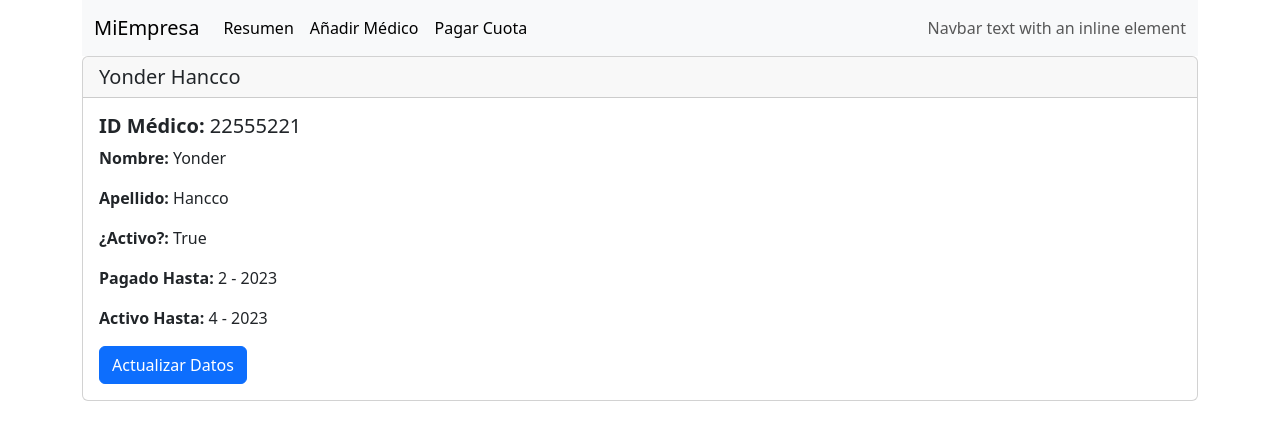
After one commit to YLlampi/veterinary, a Django app: page /quotas/detail_doctor/1 in a window 1280 px wide. The commit adds this page. Shown: the top 440 px of the page. Run offline with Django 4.2, Linux system fonts and the light colour scheme; data comes from the database, SQL or seed files in the repository; some libraries are stand-ins or nearby versions.

Commit message:
update project two

```diff
--- a/apps/quotas/templates/quotas/registro.html
+++ b/apps/quotas/templates/quotas/base.html
@@ -8,25 +8,28 @@
     <script type="text/javascript" src="http://ajax.googleapis.com/ajax/libs/jqueryui/1.7.2/jquery-ui.min.js"></script>
     <link rel="stylesheet" type="text/css" media="screen"
           href="http://ajax.googleapis.com/ajax/libs/jqueryui/1.7.2/themes/base/jquery-ui.css">
+    <link href="https://cdn.jsdelivr.net/npm/bootstrap@5.3.0-alpha1/dist/css/bootstrap.min.css" rel="stylesheet"
+          integrity="sha384-GLhlTQ8iRABdZLl6O3oVMWSktQOp6b7In1Zl3/Jr59b6EGGoI1aFkw7cmDA6j6gD" crossorigin="anonymous">
+
     <style type="text/css">
         .ui-datepicker-calendar {
             display: none;
         }
-
     </style>
 </head>
-<body>
-<h1>Detalles de Quotas</h1>
-
-<form method="GET">
-    {% csrf_token %}
-
-    <label for="startDate">Fecha(Mes-Año) :</label>
-    <input name="startDate" id="startDate" class="date-picker"/>
-    <button type="submit">Consultar</button>
 
 
-</form>
+<body>
+{% include 'quotas/includes/navbar.html' %}
+{% block content %}
+
+
+{% endblock content %}
+
+
+<script src="https://cdn.jsdelivr.net/npm/bootstrap@5.3.0-alpha1/dist/js/bootstrap.bundle.min.js"
+        integrity="sha384-w76AqPfDkMBDXo30jS1Sgez6pr3x5MlQ1ZAGC+nuZB+EYdgRZgiwxhTBTkF7CXvN"
+        crossorigin="anonymous"></script>
 
 
 <script type="text/javascript">
--- /dev/null
+++ b/apps/quotas/templates/quotas/detail_doctor.html
@@ -0,0 +1,28 @@
+{% extends 'quotas/base.html' %}
+
+pagado_hasta_month = models.PositiveSmallIntegerField(null=True, blank=True)
+    pagado_hasta_year = models.PositiveSmallIntegerField(null=True, blank=True)
+
+    activo_hasta_month = models.PositiveSmallIntegerField(null=True, blank=True)
+    activo_hasta_year = models.PositiveSmallIntegerField(null=True, blank=True)
+
+
+
+{% block content %}
+    <div class="container">
+        <div class="card">
+            <h5 class="card-header">{{ doctor.get_full_name }}</h5>
+            <div class="card-body">
+                <h5 class="card-title"><strong>ID Médico: </strong>{{ doctor.id_veterinarian }}</h5>
+                <p class="card-text"><strong>Nombre: </strong>{{ doctor.first_name }}</p>
+                <p class="card-text"><strong>Apellido: </strong>{{ doctor.last_name }}</p>
+                <p class="card-text"><strong>¿Activo?: </strong>{{ doctor.es_activo }}</p>
+                <p class="card-text"><strong>Pagado Hasta: </strong>{{ doctor.pagado_hasta_month }} - {{ doctor.pagado_hasta_year }}</p>
+                <p class="card-text"><strong>Activo Hasta: </strong>{{ doctor.activo_hasta_month }} - {{ doctor.activo_hasta_year }}</p>
+                <a href="{% url 'update_doctor' doctor.id %}" class="btn btn-primary">Actualizar Datos</a>
+            </div>
+        </div>
+    </div>
+
+
+{% endblock content %}
--- /dev/null
+++ b/apps/quotas/templates/quotas/includes/navbar.html
@@ -0,0 +1,29 @@
+<div class="container">
+
+    <nav class="navbar bg-primary navbar-expand-lg bg-body-tertiary">
+        <div class="container-fluid">
+            <a class="navbar-brand" href="{% url 'resumen' %}">MiEmpresa</a>
+            <button class="navbar-toggler" type="button" data-bs-toggle="collapse" data-bs-target="#navbarText"
+                    aria-controls="navbarText" aria-expanded="false" aria-label="Toggle navigation">
+                <span class="navbar-toggler-icon"></span>
+            </button>
+            <div class="collapse navbar-collapse" id="navbarText">
+                <ul class="navbar-nav me-auto mb-2 mb-lg-0">
+                    <li class="nav-item">
+                        <a class="nav-link active" aria-current="page" href="{% url 'resumen' %}">Resumen</a>
+                    </li>
+                    <li class="nav-item">
+                        <a class="nav-link active" aria-current="page" href="{% url 'add_doctor' %}">Añadir Médico</a>
+                    </li>
+                    <li class="nav-item">
+                        <a class="nav-link active" aria-current="page" href="{% url 'pagar_quota' %}">Pagar Cuota</a>
+                    </li>
+                </ul>
+                <span class="navbar-text">
+        Navbar text with an inline element
+      </span>
+            </div>
+        </div>
+    </nav>
+
+</div>
--- a/apps/quotas/urls.py
+++ b/apps/quotas/urls.py
@@ -3,5 +3,9 @@ from django.urls import path, include
 from . import views
 
 urlpatterns = [
-    path('', views.mostrar_fecha),
+    path('', views.resumen, name='resumen'),
+    path('pagar_quota/', views.mostrar_fecha, name='pagar_quota'),
+    path('add-doctor/', views.add_doctor, name='add_doctor'),
+    path('detail_doctor/<int:pk>', views.detail_doctor, name='detail_doctor'),
+    path('update_doctor/<int:pk>', views.update_doctor, name='update_doctor'),
 ]
--- a/apps/quotas/views.py
+++ b/apps/quotas/views.py
@@ -1,44 +1,133 @@
-from django.shortcuts import render
+import datetime
+
+from django.http import HttpResponseRedirect
+from django.shortcuts import render, redirect, get_object_or_404
 from django.views.generic import ListView, DetailView
+from django.contrib import messages  # import messages
 
 from .models import Control
+from ..userprofile.models import UserProfile
+from ..userprofile.forms import CustomUserForm
 
 
 # Create your views here.
 
-def mostrar_fecha(request):
-    return render(request, 'quotas/registro.html')
+def get_date():
+    current_date_time = datetime.datetime.now()
+    date = current_date_time.date()
+    actual_year = int(date.strftime("%Y"))
+    actual_month = int(date.strftime("%m"))
+
+    return actual_year, actual_month
 
 
-"""
-class MostrarFecha(ListView):
-    context_object_name = 'lista'
-    template_name = 'quotas/registro.html'
+def resumen(request):
+    context = {}
+    usuarios = UserProfile.objects.all()
 
-    def get_queryset(self):
-        f1 = self.request.GET.get('startDate', '')
+    actual_year, actual_month = get_date()
 
-        month = int(f1[:2])
-        year = int(f1[3:len(f1)])
-"""
+    for i in usuarios:
+        us = UserProfile.objects.get(id=i.id)
+        if int(actual_year) < int(us.activo_hasta_year):
+            us.es_activo = True
+        elif int(actual_year) > int(us.activo_hasta_year):
+            us.es_activo = False
+        else:
+            if int(actual_month) <= int(us.activo_hasta_month):
+                us.es_activo = True
+            else:
+                us.es_activo = False
+        us.save()
+
+    context['usuarios'] = UserProfile.objects.all()
+
+    return render(request, 'quotas/resumen.html', context)
+
+
+def add_doctor(request):
+    context = {}
+
+    form = CustomUserForm(request.POST or None)
+    if form.is_valid():
+        form.save()
+        redirect('resumen')
+
+    context['form'] = form
+    return render(request, "quotas/add_doctor.html", context)
+
+
+def detail_doctor(request, pk):
+    context = {}
+
+    context["doctor"] = UserProfile.objects.get(id=pk)
+
+    return render(request, "quotas/detail_doctor.html", context)
+
+
+# update view for details
+def update_doctor(request, pk):
+    context = {}
+
+    obj = get_object_or_404(UserProfile, id=pk)
+
+    form = CustomUserForm(request.POST or None, instance=obj)
+
+    if form.is_valid():
+        form.save()
+        return HttpResponseRedirect("/quotas/detail_doctor/" + str(pk))
+
+    context["form"] = form
+
+    return render(request, "quotas/update_doctor.html", context)
 
 
 def mostrar_fecha(request):
-    f1 = request.GET.get('startDate', '')
+    f1 = request.POST.get('startDate', '')
+    idd = request.POST.get('id_veterinario', '')
 
-    month = int(f1[:2])
-    year = int(f1[3:len(f1)])
+    context = {}
+    if request.method == 'POST':
 
-    control = Control.objects.get(user=request.user.userprofile)
+        try:
+            user = UserProfile.objects.get(id=int(idd))
+        except:
+            user = None
+            messages.warning(request, "Usuario no encontrado, corregir ID")
 
-    mes_pagado = control.pagado_hasta_month
-    año_pagado = control.pagado_hasta_year
+        if not user:
+            #return render(request, 'quotas/pagar_quota.html')
+            print("==================================")
+            return redirect('pagar_quota')
 
-    context = {
-        'mes_pagado': mes_pagado,
-        'año_pagado': año_pagado,
+        if f1:
+            month = int(f1[:2])
+            year = int(f1[3:len(f1)])
 
-        'month': month,
-        'year': year
-    }
-    return render(request, 'quotas/registro.html', context)
+            if year < user.pagado_hasta_year:
+                messages.warning(request, "Fecha Incorrecta, Corregir Año")
+                return redirect('pagar_quota')
+
+            elif month <= user.pagado_hasta_month and year == user.pagado_hasta_year:
+                messages.warning(request, "Fecha Incorrecta, Corregir Mes")
+                return redirect('pagar_quota')
+
+
+            user.pagado_hasta_month = month
+            user.pagado_hasta_year = year
+
+
+            if month + 2 > 12:
+                year += 1
+                month = (month + 2) % 12
+            else:
+                month += 2
+
+            user.activo_hasta_month = month
+            user.activo_hasta_year = year
+
+            user.save()
+
+        context['user'] = UserProfile.objects.get(id=int(idd))
+
+    return render(request, 'quotas/pagar_quota.html', context)
--- a/apps/userprofile/managers.py
+++ b/apps/userprofile/managers.py
@@ -1,4 +1,36 @@
+import datetime
+
 from django.db import models
 
+
 class UserProfileManager(models.Manager):
-    pass
+
+    def get_condition(self, id_doctor):
+
+        doctor = self.get(id=id_doctor)
+
+        pagado_month = doctor.pagado_hasta_month
+        pagado_year = doctor.pagado_hasta_year
+
+        activo_month = (doctor.activo_hasta_month)
+        activo_year = doctor.activo_hasta_year
+
+        current_date_time = datetime.datetime.now()
+        date = current_date_time.date()
+        actual_year = int(date.strftime("%Y"))
+        actual_month = int(date.strftime("%m"))
+
+        # print(f"Current Year -> {type(actual_month)} - {type(actual_year)}")
+        # print(f"Current Year -> {type(activo_month)} - {type(activo_year)}")
+
+        if int(actual_year) < int(activo_year):
+            return 1
+
+        if int(actual_month) <= int(activo_month):
+            return 1
+        else:
+            return 0
+
+
+#from apps.userprofile.models import *
+#datas = UserProfile.objects.get_condition(2)
--- a/apps/userprofile/models.py
+++ b/apps/userprofile/models.py
@@ -2,19 +2,29 @@ from django.db import models
 from django.contrib.auth.models import User
 
 from .managers import UserProfileManager
+
+
 # Create your models here.
 
 class UserProfile(models.Model):
-    user = models.OneToOneField(User, related_name='userprofile', on_delete=models.CASCADE)
+    # user = models.OneToOneField(User, related_name='userprofile', on_delete=models.CASCADE)
     first_name = models.CharField('Nombres', max_length=150, null=True)
     last_name = models.CharField('Apellidos', max_length=150, null=True)
+
     id_veterinarian = models.CharField('ID Veterinario', max_length=9, null=True, unique=True)
+
+    pagado_hasta_month = models.PositiveSmallIntegerField(null=True, default=0)
+    pagado_hasta_year = models.PositiveSmallIntegerField(null=True, default=0)
+
+    activo_hasta_month = models.PositiveSmallIntegerField(null=True, default=0)
+    activo_hasta_year = models.PositiveSmallIntegerField(null=True, default=0)
+
     es_activo = models.BooleanField(default=True)
 
     objects = UserProfileManager()
 
     def get_full_name(self):
-        return f'{self.first_name} {self.last_name} - {self.id_veterinarian}'
+        return f'{self.first_name} {self.last_name}'
 
     def __str__(self):
-        return self.user.username
+        return f'{self.id} - {self.first_name} {self.last_name}'
```
Also changed, not shown: apps/quotas/forms.py (added, +9 -0 lines), apps/quotas/models.py (+5 -4 lines), apps/quotas/templates/quotas/add_doctor.html (added, +18 -0 lines), apps/quotas/templates/quotas/pagar_quota.html (added, +54 -0 lines), apps/quotas/templates/quotas/resumen.html (added, +42 -0 lines), apps/quotas/templates/quotas/update_doctor.html (added, +18 -0 lines), apps/userprofile/forms.py (added, +26 -0 lines), apps/quotas/migrations/0002_auto_20230119_1040.py (added), apps/userprofile/migrations/0003_auto_20230119_1040.py (added), apps/userprofile/migrations/0004_auto_20230119_1210.py (added), apps/userprofile/migrations/0005_auto_20230119_1422.py (added), db.sqlite3, 1 other file.
